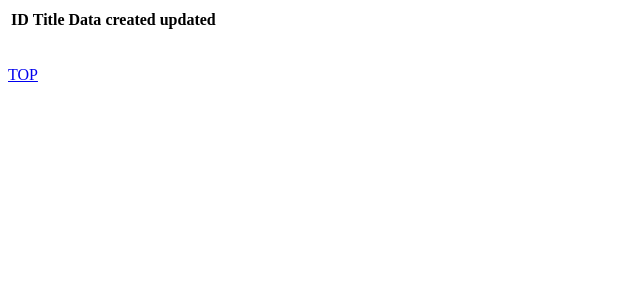
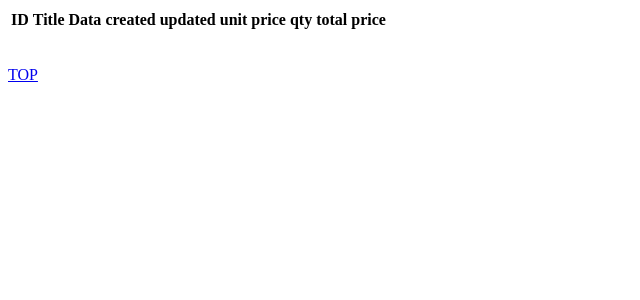
Before and after one commit to fukanao/dmci_project, a Django app: page /compo_list/ in a window 1280 px wide. Shown: the top 300 px of the page, without its empty margins (0-640 px from the left). Run offline with Django 4.2, Linux system fonts and the light colour scheme; data that the repository does not hold is empty.

Commit message:
object add

```diff
--- a/dmci_pro/dmci_app/models.py
+++ b/dmci_pro/dmci_app/models.py
@@ -6,6 +6,9 @@ class DjangoTestCompo(models.Model):
     id_num = models.AutoField(primary_key=True)
     product_name = models.CharField(max_length=100, blank=True, null=True)
     product_text = models.TextField(blank=True, null=True)
+    unit_price = models.DecimalField(max_digits=65535, decimal_places=65535, blank=True, null=True)
+    total = models.DecimalField(max_digits=65535, decimal_places=65535, blank=True, null=True)
+    qty = models.IntegerField(blank=True, null=True)
     created_datetime = models.DateTimeField(blank=True, null=True)
     updated_datetime = models.DateTimeField(blank=True, null=True)
 
--- a/dmci_pro/dmci_app/templates/compo_list.html
+++ b/dmci_pro/dmci_app/templates/compo_list.html
@@ -7,6 +7,9 @@
             <th>Data</th>
             <th>created</th>
             <th>updated</th>
+            <th>unit price</th>
+            <th>qty</th>
+            <th>total price</th>
         </tr>
     </thead>
     <tbody>
@@ -29,6 +32,15 @@
             <td>
                     {{ object.updated_datetime }}
             </td>
+            <td>
+                    {{ object.unit_price }}
+            </td>
+            <td>
+                    {{ object.qty }}
+            </td>
+            <td>
+                    {{ object.total }}
+            </td>
             <form method="POST">
                 {% csrf_token %}
                 <td><button type="submit" name={{ object.id_num }}>select</td>
--- a/dmci_pro/dmci_app/views.py
+++ b/dmci_pro/dmci_app/views.py
@@ -6,23 +6,84 @@ from .forms import CompoForm
 
 # Create your views here.
 
+# 入力値オブジェクト用リスト
+input_compo_object_list = []
+
+# 入力値オブジェクト
+class InputCompoObject:
+    def __init__(self):
+        self.product_name = ''
+        self.product_text = ''
+        self.unit_price = 0
+        self.qty = 0
+        self.total = 0
+
+# 構成入力フォームナンバー
+compo_form_num = 0
+
 def portal(request):
     return render(request, 'portal.html')
 
 def compo_form(request):
     form = CompoForm
+    global compo_form_num
+    # 入力値オブジェクト作成
+    compo_obj = InputCompoObject()
+    # 入力値オブジェクトへインプット関数
+    def input_compo_object(element_num, product_name, product_text, unit_price, qty, total):
+        input_compo_object_list[element_num].product_name = product_name
+        input_compo_object_list[element_num].product_text = product_text
+        input_compo_object_list[element_num].unit_price = unit_price
+        input_compo_object_list[element_num].qty = qty
+        input_compo_object_list[element_num].total = total
+
+    # 構成登録ページ
     if request.method == 'POST':
         form = CompoForm(request.POST)
 
+        # プレビューページへ
         if form.is_valid() and ('button_1' in request.POST):
-            context = { 'form': form, }
+            # トータル金額計算
+            unit_price = int(form.data['unit_price'])
+            qty = int(form.data['qty'])
+            total_price = unit_price * qty
+
+            context = { 'form': form,
+                        'total_price': total_price,
+                        'compo_num': compo_form_num + 1,
+                        }
+            # オブジェクトリストへオブジェクト追加
+            input_compo_object_list.append(compo_obj)
+
+            #オブジェクトへ入力
+            input_compo_object(compo_form_num, form.data['product_name'], form.data['product_text'], form.data['unit_price'], form.data['qty'], total_price)
+
             return render(request, 'compo_preview.html', context = context)
 
+        # もう一つ構成登録する
+        elif form.is_valid() and ('button_2' in request.POST):
+            compo_form_num += 1
+            context = {
+                    'form': form,
+                    'compo_num': compo_form_num + 1
+            }
+            return render(request, 'compo_form.html', context = context)
+
+
         elif form.is_valid() and ('button_3' in request.POST):
+            # DB書き込み時間取得
             created_datetime = datetime.datetime.now()
+            # トータル金額取得
+            unit_price = int(form.data['unit_price'])
+            qty = int(form.data['qty'])
+            total_price = unit_price * qty
+            # DB書き込み
             compo_set = DjangoTestCompo.objects.create(
                     product_name = form.data['product_name'],
                     product_text = form.data['product_text'],
+                    unit_price = form.data['unit_price'],
+                    qty = form.data['qty'],
+                    total = total_price,
                     created_datetime = created_datetime,
                     )
             print('#30', created_datetime)
@@ -32,6 +93,7 @@ def compo_form(request):
 
     context = {
             'form': form,
+            'compo_num': compo_form_num + 1
             }
 
     return render(request, 'compo_form.html', context)
```
Also changed, not shown: dmci_pro/dmci_app/forms.py (+12 -0 lines), dmci_pro/dmci_app/templates/compo_form.html (+7 -1 lines), dmci_pro/dmci_app/templates/compo_preview.html (+4 -3 lines).
